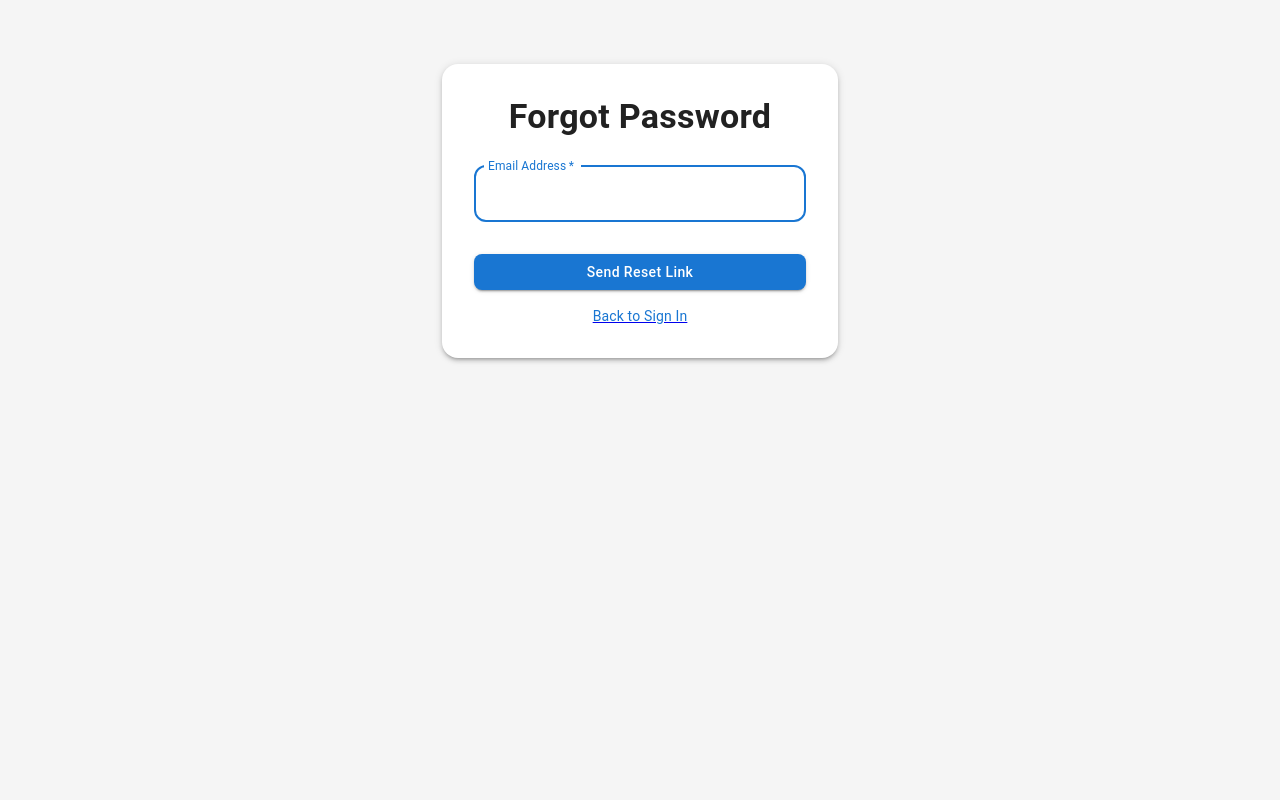
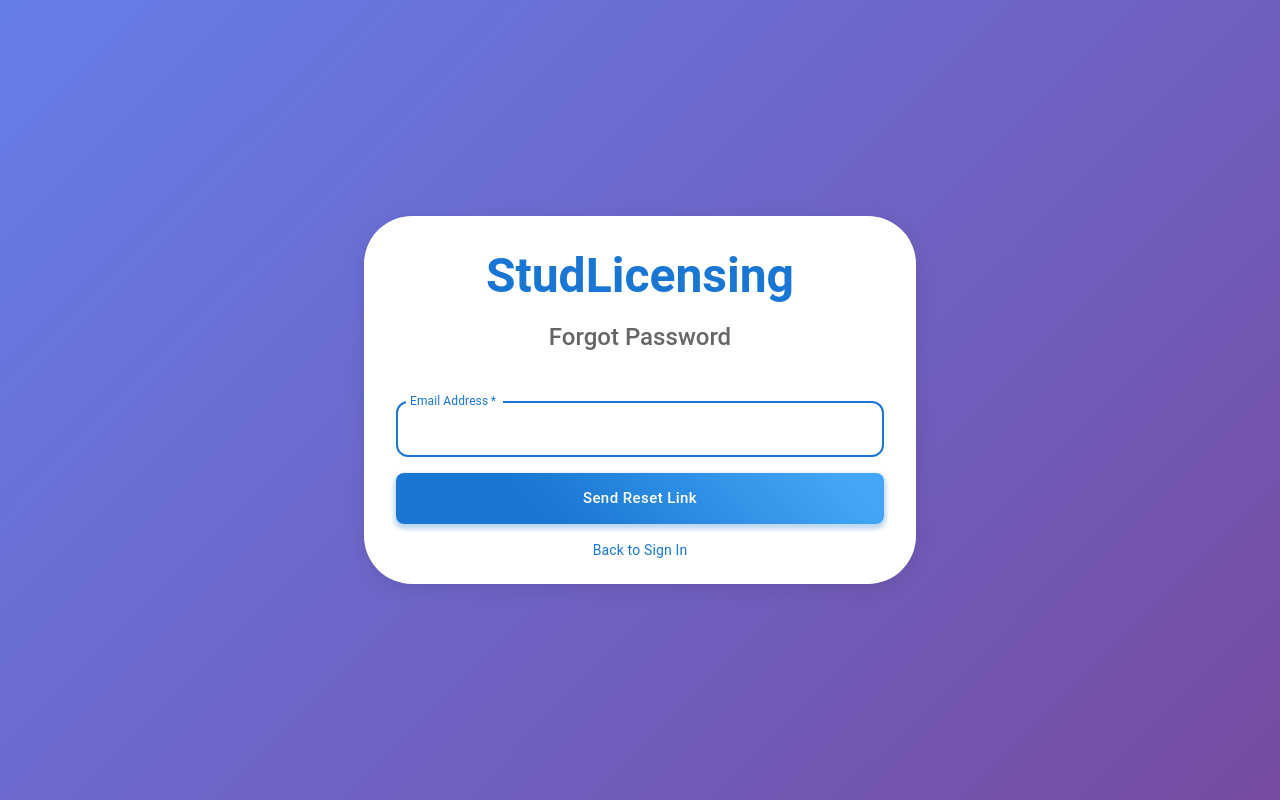
Before and after one commit to mtimani/StudLicensing, a React (Create React App) app in the folder StudLicensing/frontend/app/: page /forgot-password in a window 1280 px wide. Built offline with nearby package versions, Linux system fonts and the light colour scheme; no server answers; the HTML template or start-up script is replaced by a standard one.

Commit message:
UI without bugs - Proof of Concept for design

```diff
--- a/StudLicensing/frontend/app/src/pages/ForgotPasswordPage.js
+++ b/StudLicensing/frontend/app/src/pages/ForgotPasswordPage.js
@@ -2,7 +2,17 @@
 
 import { useState } from "react"
 import { Link } from "react-router-dom"
-import { Container, Paper, TextField, Button, Typography, Box, Alert, CircularProgress } from "@mui/material"
+import {
+  Container,
+  TextField,
+  Button,
+  Typography,
+  Box,
+  Alert,
+  CircularProgress,
+  Card,
+  CardContent,
+} from "@mui/material"
 import { useApi } from "../contexts/ApiContext"
 
 const ForgotPasswordPage = () => {
@@ -39,59 +49,56 @@ const ForgotPasswordPage = () => {
     }
   }
 
-  if (success) {
   return (
-      <Container component="main" maxWidth="xs">
     <Box
       sx={{
-            marginTop: 8,
+        minHeight: "100vh",
+        background: "linear-gradient(135deg, #667eea 0%, #764ba2 100%)",
         display: "flex",
-            flexDirection: "column",
         alignItems: "center",
+        justifyContent: "center",
+        p: 2,
       }}
     >
-          <Paper elevation={3} sx={{ padding: 4, width: "100%" }}>
-            <Typography component="h1" variant="h4" align="center" gutterBottom>
-              Check Your Email
+      <Container component="main" maxWidth="sm">
+        <Card elevation={24} sx={{ borderRadius: 4 }}>
+          <CardContent sx={{ p: 4 }}>
+            <Box textAlign="center" mb={4}>
+              <Typography
+                component="h1"
+                variant="h3"
+                fontWeight="bold"
+                color="primary"
+                gutterBottom
+              >
+                StudLicensing
               </Typography>
-            <Alert severity="success" sx={{ mb: 2 }}>
+              <Typography variant="h5" color="text.secondary">
+                {success ? "Check Your Email" : "Forgot Password"}
+              </Typography>
+            </Box>
+
+            {success ? (
+              <>
+                <Alert severity="success" sx={{ mb: 3, borderRadius: 2 }}>
                   If an account with that email exists, we've sent you a password reset link.
                 </Alert>
                 <Box textAlign="center">
-              <Link to="/login">
+                  <Link to="/login" style={{ textDecoration: "none" }}>
                     <Typography variant="body2" color="primary">
                       Back to Sign In
                     </Typography>
                   </Link>
                 </Box>
-          </Paper>
-        </Box>
-      </Container>
-    )
-  }
-
-  return (
-    <Container component="main" maxWidth="xs">
-      <Box
-        sx={{
-          marginTop: 8,
-          display: "flex",
-          flexDirection: "column",
-          alignItems: "center",
-        }}
-      >
-        <Paper elevation={3} sx={{ padding: 4, width: "100%" }}>
-          <Typography component="h1" variant="h4" align="center" gutterBottom>
-            Forgot Password
-          </Typography>
-
+              </>
+            ) : (
+              <Box component="form" onSubmit={handleSubmit}>
                 {error && (
-            <Alert severity="error" sx={{ mb: 2 }}>
+                  <Alert severity="error" sx={{ mb: 3, borderRadius: 2 }}>
                     {error}
                   </Alert>
                 )}
 
-          <Box component="form" onSubmit={handleSubmit} sx={{ mt: 1 }}>
                 <TextField
                   margin="normal"
                   required
@@ -103,21 +110,38 @@ const ForgotPasswordPage = () => {
                   autoFocus
                   value={email}
                   onChange={(e) => setEmail(e.target.value)}
+                  variant="outlined"
+                  sx={{ mb: 2 }}
                 />
-            <Button type="submit" fullWidth variant="contained" sx={{ mt: 3, mb: 2 }} disabled={loading}>
-              {loading ? <CircularProgress size={24} /> : "Send Reset Link"}
+                <Button
+                  type="submit"
+                  fullWidth
+                  variant="contained"
+                  size="large"
+                  disabled={loading}
+                  sx={{
+                    py: 1.5,
+                    mb: 2,
+                    background: "linear-gradient(45deg, #1976d2 30%, #42a5f5 90%)",
+                    boxShadow: "0 3px 5px 2px rgba(25, 118, 210, .3)",
+                  }}
+                >
+                  {loading ? <CircularProgress size={24} color="inherit" /> : "Send Reset Link"}
                 </Button>
+
                 <Box textAlign="center">
-              <Link to="/login">
-                <Typography variant="body2" color="primary">
+                  <Link to="/login" style={{ textDecoration: "none" }}>
+                    <Typography variant="body2" color="primary" sx={{ "&:hover": { textDecoration: "underline" } }}>
                       Back to Sign In
                     </Typography>
                   </Link>
                 </Box>
               </Box>
-        </Paper>
+            )}
+          </CardContent>
+        </Card>
+      </Container>
     </Box>
-    </Container>
   )
 }
 
```
Lines whose indentation alone changed are shown as unchanged.
